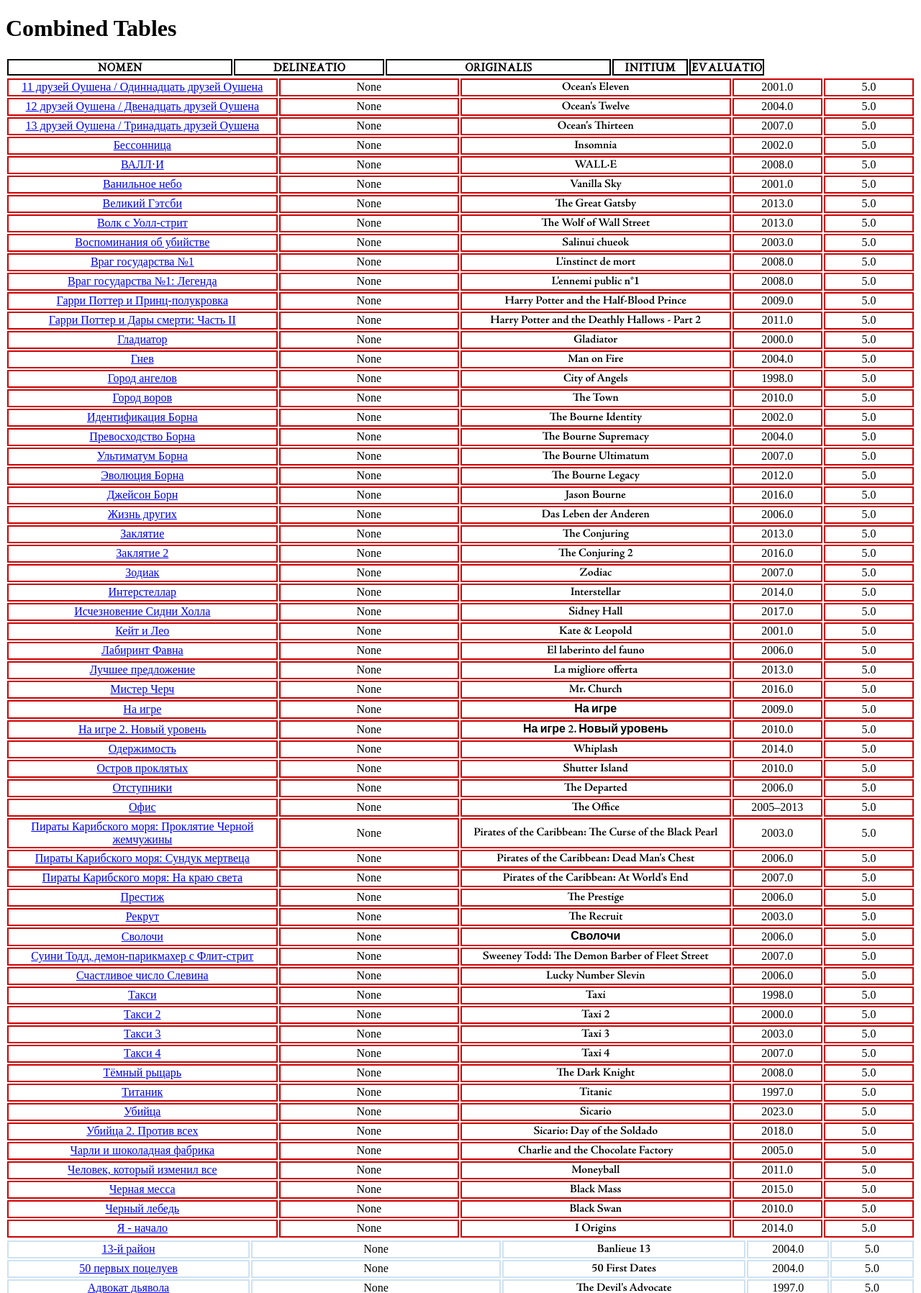
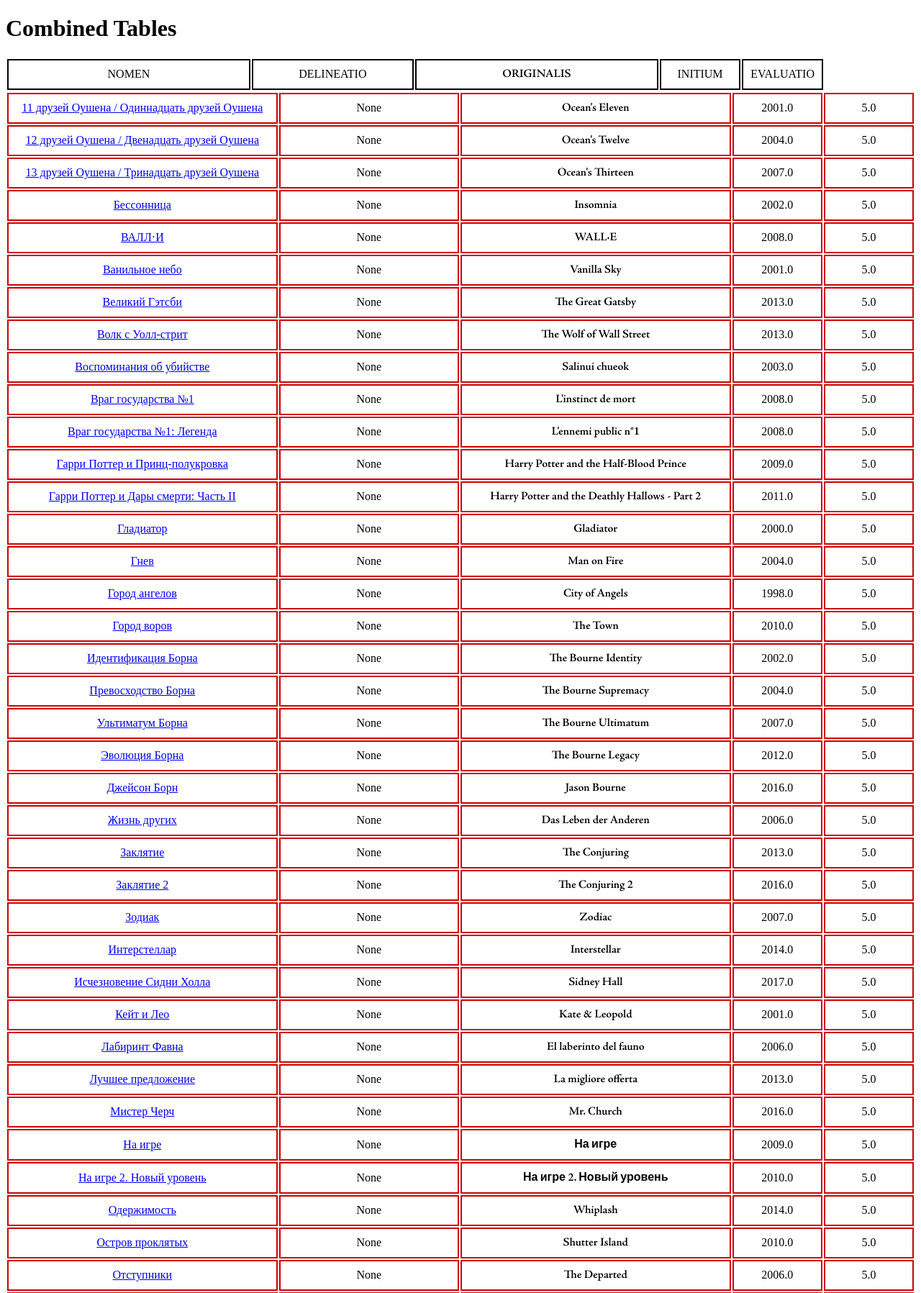
Before and after one commit to Akellest/XFiLM.github.io, a PHP site: page / in a window 1280 px wide. Shown: the top 1797 px of the page at 72% size. Run offline with PHP 8.4, Linux system fonts and the light colour scheme; lists and menus that the app fills with data are empty.

Commit message:
update html

```diff
--- a/styles.css
+++ b/styles.css
@@ -48,7 +48,7 @@
 }
 
 .table, .header-table {
-    /*border-collapse: collapse;*/
+    border-collapse: collapse;
     width: 100%;
     margin-bottom: 0px;
     margin-top: 0px;
@@ -58,9 +58,9 @@
     font-family: 'SPQR', sans-serif;
 }
 
-.table td, .header-table th {
+.table td, .header-table td {
     border: 2px solid;
-    /*padding: 10px;*/
+    padding: 10px;
     text-align: center;
     vertical-align: middle;
 }
@@ -88,7 +88,6 @@
     width: 10%;
 }
 
-/* Стили для каждой таблицы */
 .table1 td {
     border-color: #CC0000; /* Цвет границы для первой таблицы */
 }
--- a/table-header.html
+++ b/table-header.html
@@ -1,9 +1,9 @@
 <table>
 <tr>
-<th class="first-column">NOMEN</th>
-<th class="second-column">DELINEATIO</th>
-<th class="third-column">ORIGINALIS</th>
-<th class="fourth-column">INITIUM</th>
-<th class="fifth-column">EVALUATIO</th>
+<td class="first-column">NOMEN</td>
+<td class="second-column">DELINEATIO</td>
+<td class="third-column">ORIGINALIS</td>
+<td class="fourth-column">INITIUM</td>
+<td class="fifth-column">EVALUATIO</td>
 </tr>
 </table>
```
